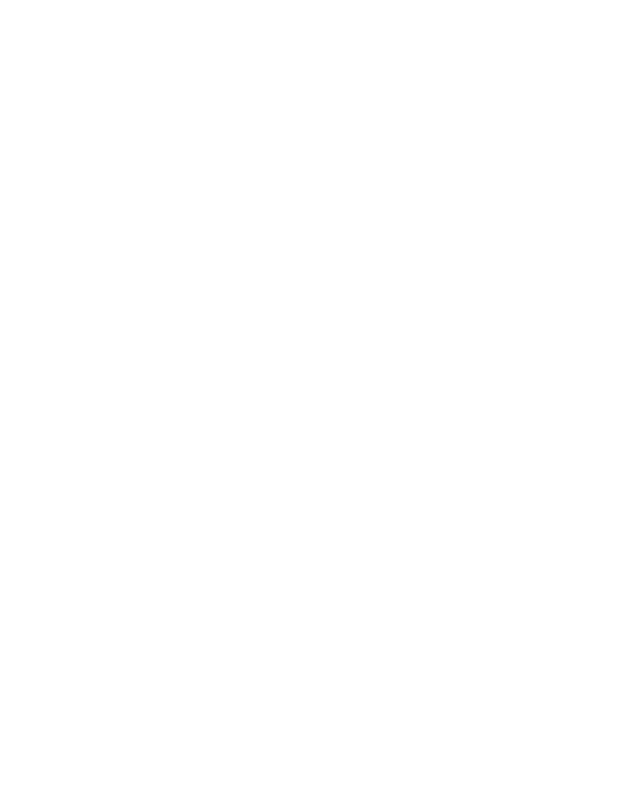
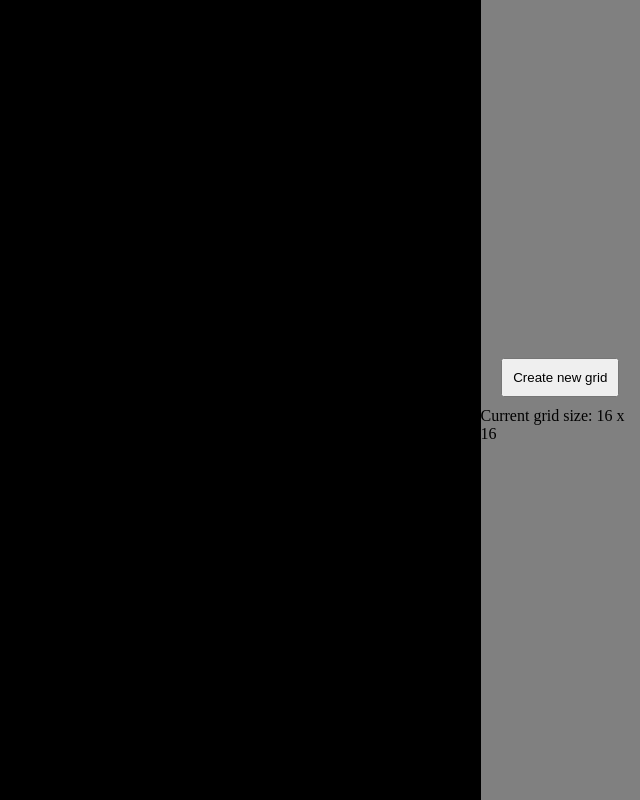
Before and after one commit to YoursTrulyZain/etch-a-sketch, a plain HTML site: page index.html in a window 1280 px wide. Shown: the whole page, without its empty margins (640-1280 px from the left). Drawn offline with Linux system fonts and the light colour scheme.

Commit message:
Implement reuiqred UI and functionality

```diff
--- a/index.html
+++ b/index.html
@@ -9,6 +9,12 @@
     <title>etch-a-sketch</title>
 </head>
 <body>
+    <div id="grid-container">
 
+    </div>
+    <div id="buttons">
+        <button id="new-grid-button">Create new grid</button>
+        <p id="grid-size"></p>
+    </div>
 </body>
 </html>
--- a/script.js
+++ b/script.js
@@ -0,0 +1,40 @@
+//Creating grid-container and inserting into body
+let tempElement = document.createElement('div');
+
+//Creati
+const currentContainer = document.querySelector("#grid-container");
+createGrid(16);
+const newGridButton = document.querySelector("#new-grid-button");
+newGridButton.addEventListener("click", resetGrid);
+
+function createGrid(number){
+    for(let i = 0; i < number; i++){
+
+        for(let j = 0; j < number; j++){
+
+            tempElement = document.createElement('div');
+            tempElement.classList.add("grid-tile");
+            tempElement.setAttribute(`style`, `height: ${100/number}%; flex-basis: ${100/number}%; `)
+            currentContainer.appendChild(tempElement);
+            tempElement.addEventListener("mousemove", changeColor);
+            // tempElement.addEventListener("mouseleave", changeColor);
+
+        }
+    }
+
+    document.getElementById("grid-size").innerHTML = `Current grid size: ${number} x ${number}`;
+}
+
+function resetGrid(){
+    const tiles = document.querySelectorAll(".grid-tile");
+    tiles.forEach(tile => tile.remove());
+    promptGrid();
+}
+function promptGrid(){
+    let number = prompt("Enter size of grid: (example: 16 for 16x16 grid)");
+    createGrid(number);
+}
+
+function changeColor(e){
+    e.target.classList.add("green");
+}
--- a/styles.css
+++ b/styles.css
@@ -3,3 +3,36 @@
     margin: 0;
     box-sizing: border-box;
 }
+
+body {
+    display: flex;
+    justify-content: space-evenly;
+    align-items: center;
+    background-color: grey;
+}
+
+#grid-container {
+    height: 100vh;
+    width: 90%;
+    display: flex;
+    flex-wrap: wrap;
+}
+
+.grid-tile {
+    background-color: black;
+}
+.green {
+    background-color: green;
+}
+
+#buttons {
+    display: flex;
+    flex-direction: column;
+    align-items: center;
+    gap: 10px;
+}
+
+#new-grid-button {
+    padding: 10px;
+
+}
```
